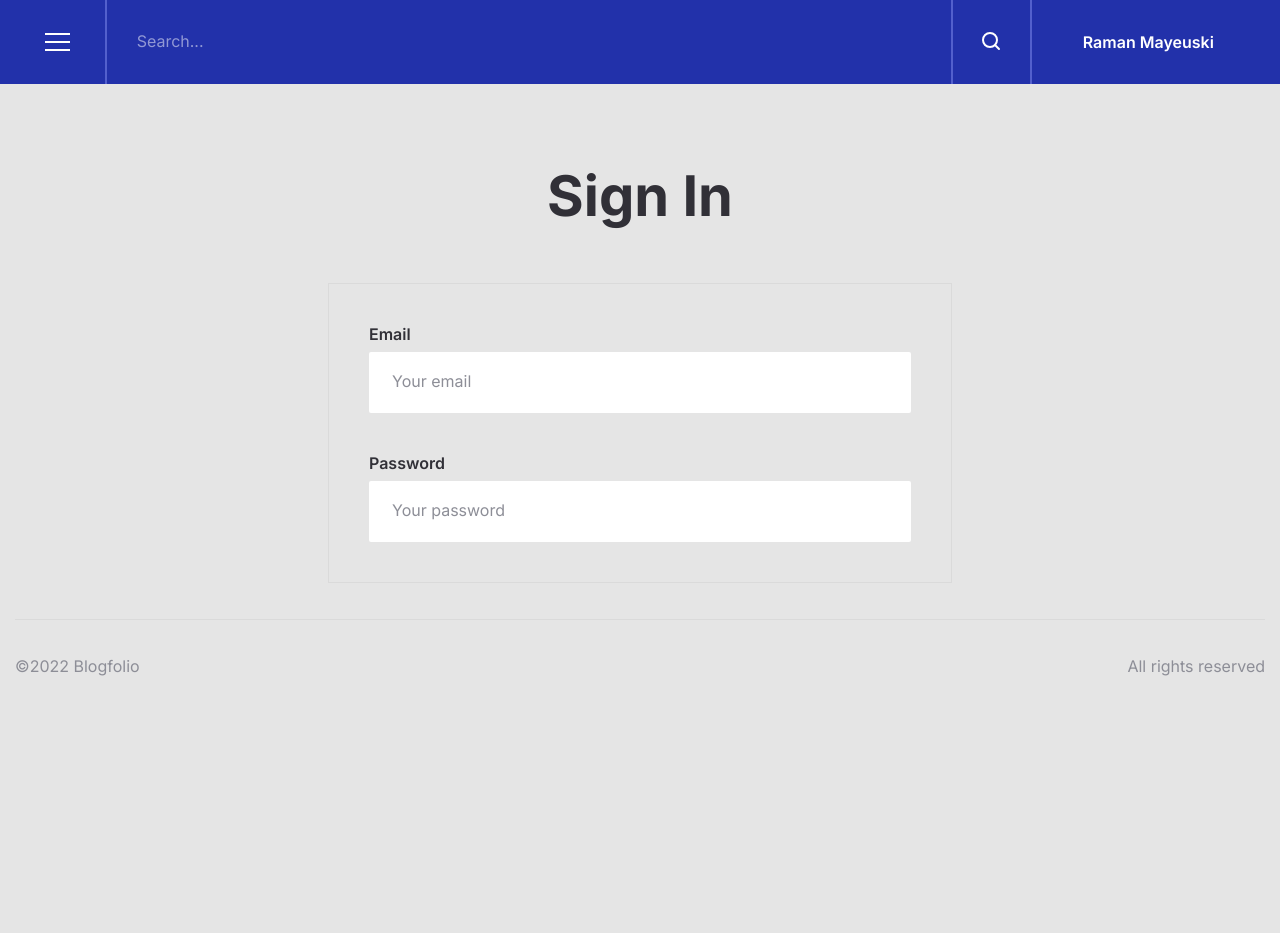
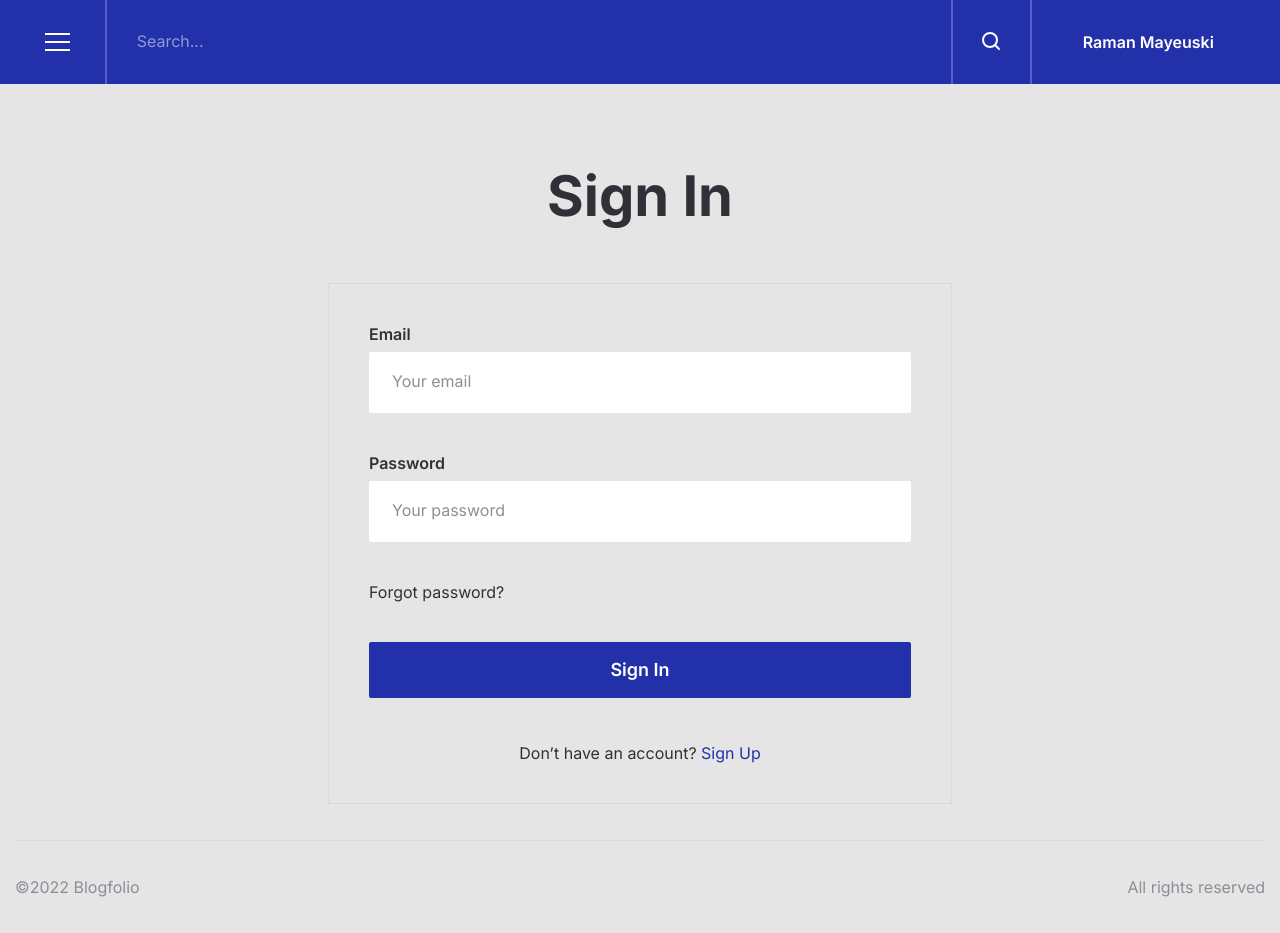
Before and after one commit to rMn-Mayeuski/Blogofolio, a React (Create React App) app: page /signin in a window 1280 px wide. Before the commit the page ends 800 px from the top, so only its background shows below. Built offline with nearby package versions, Linux system fonts and the light colour scheme.

Commit message:
add sign in form

```diff
--- a/public/index.html
+++ b/public/index.html
@@ -9,12 +9,9 @@
       name="description"
       content="Web site created using create-react-app"
     />
-    <link rel="apple-touch-icon" href="%PUBLIC_URL%/logo192.png" />
-    <link rel="manifest" href="%PUBLIC_URL%/manifest.json" />
     <title>Blogofolio</title>
   </head>
   <body style="background-color: #E5E5E5;">
-    <noscript>You need to enable JavaScript to run this app.</noscript>
     <div id="root"></div>
   </body>
 </html>
--- a/src/Pages/SignInPage/SignInPage.module.scss
+++ b/src/Pages/SignInPage/SignInPage.module.scss
@@ -15,4 +15,10 @@
     border: 1px solid #DADADA;
     padding: 40px;
     width: 624px;
+    &Bottom{
+        display: flex;
+        flex-direction: column;
+        align-items: center;
+        gap: 45px;
+    }
 }
--- a/src/Pages/SignInPage/SignInPage.tsx
+++ b/src/Pages/SignInPage/SignInPage.tsx
@@ -2,18 +2,26 @@ import React, { FC } from 'react';
 import styles from "./SignInPage.module.scss";
 import Title from '../../components/Title/Title';
 import FormInput from '../../components/FormInput/FormInput';
+import MinorFormBTN from '../../components/MinorFormtBTN/MinorFormBTN';
+import MainFormBTN from '../../components/MainFormBTN/MainFormBTN';
+
 
 const SignInPage: React.FC = () => {
     return (
-        <section className={styles.wrapper}>
+        <div className={styles.wrapper}>
             <div className={styles.signInPageContainer}>
                 <Title title='Sign In'/>
                 <form className={styles.formContainer} action="#">
                     <FormInput id="id" type='email' label="Email" placeholder='Your email'/>
                     <FormInput id="id" type='password' label="Password" placeholder='Your password'/>
+                    <MinorFormBTN text='Forgot password?'/>
+                    <div className={styles.formContainerBottom}>
+                        <MainFormBTN text='Sign In'/>
+                        <MinorFormBTN text='Don’t have an account?' colorText='Sign Up'/>
+                    </div>
                 </form>
             </div>
-        </section>
+        </div>
     );
 };
 
--- a/src/components/FormInput/FormInput.module.scss
+++ b/src/components/FormInput/FormInput.module.scss
@@ -2,7 +2,6 @@
     display: flex;
     flex-direction: column;
     gap: 8px;
-    max-width: 544px;
     & label{
         font-family: 'Inter';
         font-style: normal;
--- /dev/null
+++ b/src/components/MainFormBTN/MainFormBTN.module.scss
@@ -0,0 +1,23 @@
+.mainBtn{
+    cursor: pointer;
+    width: 100%;
+    height: 56px;
+    background: #2231AA;
+    border: none;
+    border-radius: 2px;
+    font-family: 'Inter';
+    font-style: normal;
+    font-weight: 600;
+    font-size: 18px;
+    line-height: 24px;
+    color: #FFFFFF;
+    transition: 0.5s;
+    &:hover{
+        background: #5360CD;
+        transition: 0.5s;
+    }
+    &:disabled{
+        background: rgb(197, 197, 197);
+        color: #8D8E97;
+    }
+}
--- /dev/null
+++ b/src/components/MainFormBTN/MainFormBTN.tsx
@@ -0,0 +1,16 @@
+import React from 'react';
+import styles from "./MainFormBTN.module.scss";
+
+interface MainFormBTN{
+    text: string;
+}
+
+const MainFormBTN: React.FC<MainFormBTN> = ({text}) => {
+    return (
+        <button className={styles.mainBtn} type='submit'>
+            {text}
+        </button>
+    );
+};
+
+export default MainFormBTN;
--- /dev/null
+++ b/src/components/MinorFormtBTN/MinorFormBTN.module.scss
@@ -0,0 +1,18 @@
+.minorBtn{
+    width: fit-content;
+    cursor: pointer;
+    border: none;
+    background-color: inherit;
+    font-family: 'Inter';
+    font-style: normal;
+    font-weight: 400;
+    font-size: 16px;
+    line-height: 20px;
+    color: #313037;
+    &:hover{
+        color: #2231AA;
+    }
+    & span{
+        color: rgba(34, 49, 170, 1);
+    }
+}
--- /dev/null
+++ b/src/components/MinorFormtBTN/MinorFormBTN.tsx
@@ -0,0 +1,17 @@
+import React, { FC } from 'react';
+import styles from "./MinorFormBTN.module.scss";
+
+interface MinorFormBTN {
+    text: string;
+    colorText?: string;
+}
+
+const MinorFormBTN: React.FC<MinorFormBTN> = ({text, colorText}) => {
+    return (
+        <button className={styles.minorBtn} type='button'>
+            {text} <span>{colorText}</span>
+        </button>
+    );
+};
+
+export default MinorFormBTN;
```
Also changed, not shown: src/components/MinorInputBTN/MinorInputBTN.tsx (deleted, +0 -11 lines), src/components/MinorInputBTN/MinorInputBTN.module.scss (deleted).
